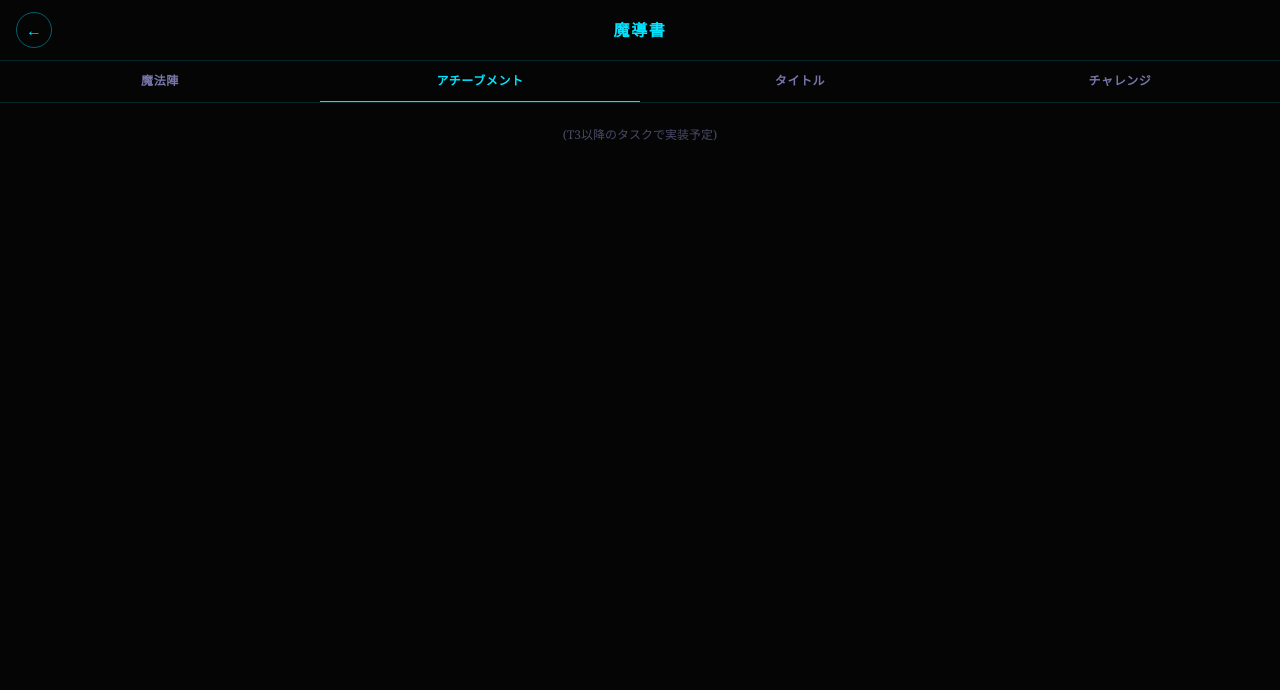
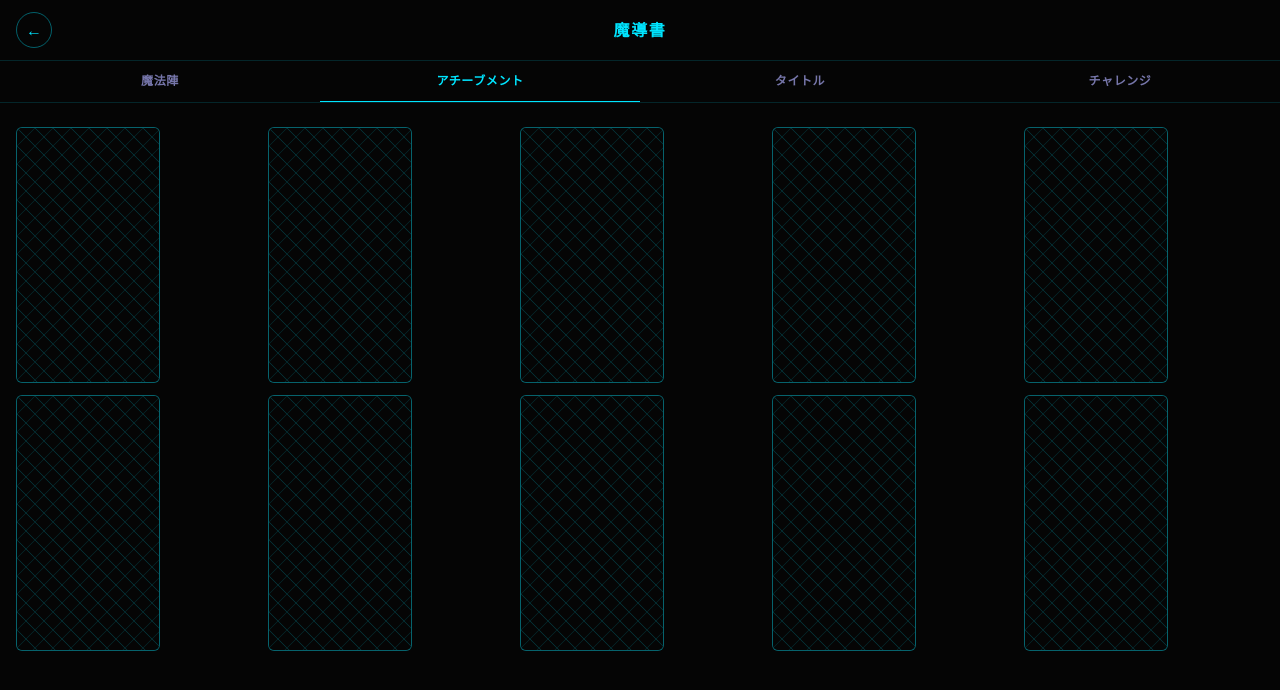
Before and after one commit to junsteen/magic-circle-drawer, a Next.js app: page /grimoire in a window 1280 px wide. Both pictures are taken after a click on the button "アチーブメント". Shown: the top 690 px of the page. Built offline with nearby package versions, Linux system fonts and the light colour scheme.

Commit message:
feat: achievement card UI with seal-break unlock animation (T4 of #113)

```diff
--- a/src/app/globals.css
+++ b/src/app/globals.css
@@ -96,3 +96,27 @@
 .grimoire-card {
   animation: grimoire-frame-pulse 4s ease-in-out infinite;
 }
+
+/* アチーブメント未解除時のシール表現 */
+.grimoire-seal {
+  position: absolute;
+  inset: 0;
+  background-color: #050505;
+  background-image:
+    linear-gradient(45deg, transparent 47%, rgba(0,229,255,0.18) 49%, rgba(0,229,255,0.18) 51%, transparent 53%),
+    linear-gradient(-45deg, transparent 47%, rgba(0,229,255,0.12) 49%, rgba(0,229,255,0.12) 51%, transparent 53%);
+  background-size: 18px 18px;
+  pointer-events: none;
+}
+
+/* 解除アニメーション：青ライン強化 → ガラスが砕けるように消失 */
+@keyframes grimoire-seal-break {
+  0% { opacity: 1; transform: scale(1); filter: brightness(1); }
+  25% { opacity: 1; transform: scale(1.02); filter: brightness(1.6); }
+  55% { opacity: 0.65; transform: scale(1.06); filter: brightness(1.3); }
+  100% { opacity: 0; transform: scale(1.18); filter: brightness(0.6); }
+}
+
+.grimoire-seal-break {
+  animation: grimoire-seal-break 900ms ease-out forwards;
+}
--- a/src/app/grimoire/page.tsx
+++ b/src/app/grimoire/page.tsx
@@ -4,7 +4,13 @@
 import { useRouter } from 'next/navigation';
 import { createPresetPattern, type MagicCirclePattern } from '@/lib/patterns';
 import { getAllCompletions, type CompletionRecord } from '@/lib/completionDB';
+import { ACHIEVEMENTS } from '@/lib/achievements';
+import {
+  checkAndUnlockAchievements,
+  getUnlockedAchievementIds,
+} from '@/lib/achievementDB';
 import MagicCircleCard from '@/components/grimoire/MagicCircleCard';
+import AchievementCard from '@/components/grimoire/AchievementCard';
 
 const PATTERN_CANVAS_SIZE = 350;
 
@@ -27,12 +33,22 @@
   const [tab, setTab] = useState<TabId>('circles');
   const [patterns, setPatterns] = useState<MagicCirclePattern[]>([]);
   const [completions, setCompletions] = useState<CompletionRecord[]>([]);
+  const [unlockedIds, setUnlockedIds] = useState<Set<string>>(new Set());
+  const [justUnlockedIds, setJustUnlockedIds] = useState<Set<string>>(new Set());
 
   useEffect(() => {
     setPatterns(createPresetPattern(PATTERN_CANVAS_SIZE));
     getAllCompletions()
       .then(setCompletions)
       .catch((e) => console.error('Failed to load completions:', e));
+    // 履歴・完了データから条件を再評価し新規解除分を保存
+    checkAndUnlockAchievements()
+      .then(async (newlyUnlocked) => {
+        setJustUnlockedIds(new Set(newlyUnlocked));
+        const all = await getUnlockedAchievementIds();
+        setUnlockedIds(all);
+      })
+      .catch((e) => console.error('Failed to check achievements:', e));
   }, []);
 
   const completionMap = new Map(completions.map((c) => [c.patternName, c]));
@@ -98,12 +114,18 @@
         {tab === 'circles' && (
           <CircleGrid patterns={patterns} completionMap={completionMap} />
         )}
-        {tab !== 'circles' && (
+        {tab === 'achievements' && (
+          <AchievementGrid
+            unlockedIds={unlockedIds}
+            justUnlockedIds={justUnlockedIds}
+          />
+        )}
+        {(tab === 'titles' || tab === 'challenges') && (
           <p
             className="text-center text-xs"
             style={{ color: '#4a4a6a' }}
           >
-            (T3以降のタスクで実装予定)
+            (T5以降のタスクで実装予定)
           </p>
         )}
       </main>
@@ -140,3 +162,27 @@
     </div>
   );
 }
+
+function AchievementGrid({
+  unlockedIds,
+  justUnlockedIds,
+}: {
+  unlockedIds: Set<string>;
+  justUnlockedIds: Set<string>;
+}) {
+  return (
+    <div
+      className="grid grid-flow-col grid-rows-2 gap-3 overflow-x-auto pb-2"
+      style={{ scrollSnapType: 'x mandatory' }}
+    >
+      {ACHIEVEMENTS.map((a) => (
+        <AchievementCard
+          key={a.id}
+          achievement={a}
+          unlocked={unlockedIds.has(a.id)}
+          justUnlocked={justUnlockedIds.has(a.id)}
+        />
+      ))}
+    </div>
+  );
+}
--- /dev/null
+++ b/src/components/grimoire/AchievementCard.tsx
@@ -0,0 +1,83 @@
+'use client';
+
+import type { Achievement } from '@/lib/achievements';
+
+interface AchievementCardProps {
+  achievement: Achievement;
+  unlocked: boolean;
+  /** 直近のチェックで初めて解除されたか（解除アニメーションの再生用） */
+  justUnlocked?: boolean;
+}
+
+/**
+ * 魔導書 - アチーブメントカード（9:16縦長）
+ * 未解除時は「シール」で覆い、解除済みはアイコンと条件説明を表示する。
+ * `justUnlocked` が true の場合、シールが破れる解除アニメーションを再生する。
+ */
+export default function AchievementCard({
+  achievement,
+  unlocked,
+  justUnlocked,
+}: AchievementCardProps) {
+  return (
+    <div
+      className="grimoire-card relative flex flex-col"
+      style={{
+        width: 144,
+        aspectRatio: '9 / 16',
+        background: '#0A0A0A',
+        border: '1px solid rgba(0, 229, 255, 0.4)',
+        borderRadius: 6,
+        flexShrink: 0,
+        scrollSnapAlign: 'start',
+        overflow: 'hidden',
+      }}
+    >
+      {/* 解除済みコンテンツ */}
+      <div className="flex flex-1 items-center justify-center">
+        <span
+          className="text-5xl"
+          style={{
+            color: unlocked ? '#00e5ff' : '#1a1a2a',
+            textShadow: unlocked ? '0 0 8px rgba(0,229,255,0.4)' : 'none',
+          }}
+          aria-hidden
+        >
+          {achievement.icon}
+        </span>
+      </div>
+
+      <div
+        className="px-2 py-2 text-center"
+        style={{ borderTop: '1px solid rgba(0, 229, 255, 0.15)' }}
+      >
+        <div
+          className="truncate text-xs font-bold tracking-wider"
+          style={{ color: unlocked ? '#e0e0ff' : '#3a3a5a' }}
+        >
+          {unlocked ? achievement.name : '???'}
+        </div>
+        <div
+          className="mt-1 text-[10px] leading-tight"
+          style={{
+            color: unlocked ? '#7676aa' : '#2a2a4a',
+            display: '-webkit-box',
+            WebkitLineClamp: 3,
+            WebkitBoxOrient: 'vertical',
+            overflow: 'hidden',
+          }}
+        >
+          {unlocked ? achievement.description : '未解除'}
+        </div>
+      </div>
+
+      {/* シール（未解除時、または解除アニメ中に上から被せる） */}
+      {(!unlocked || justUnlocked) && (
+        <div
+          className={`grimoire-seal ${justUnlocked ? 'grimoire-seal-break' : ''}`}
+          aria-hidden
+        />
+      )}
+    </div>
+  );
+}
```
